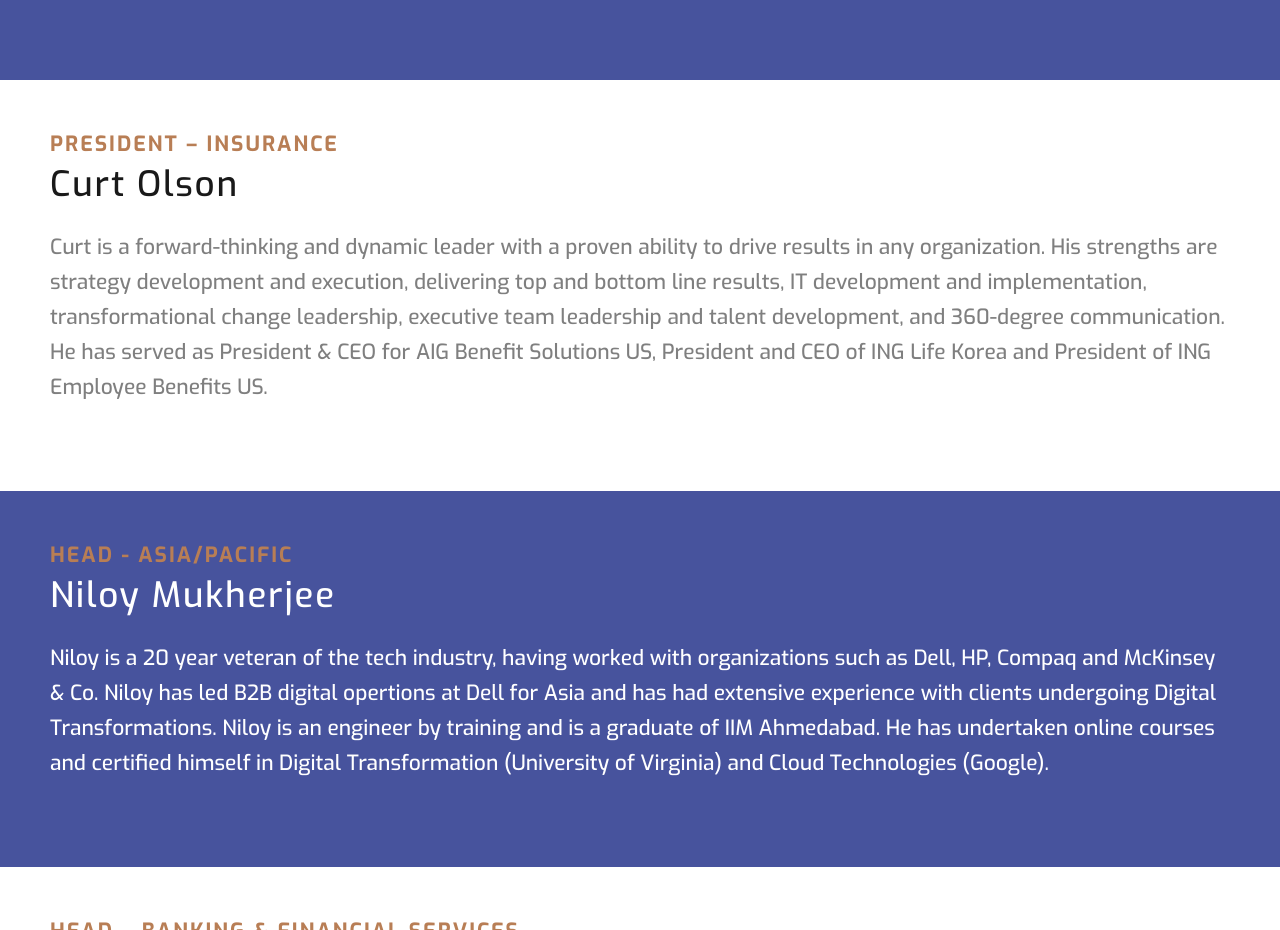
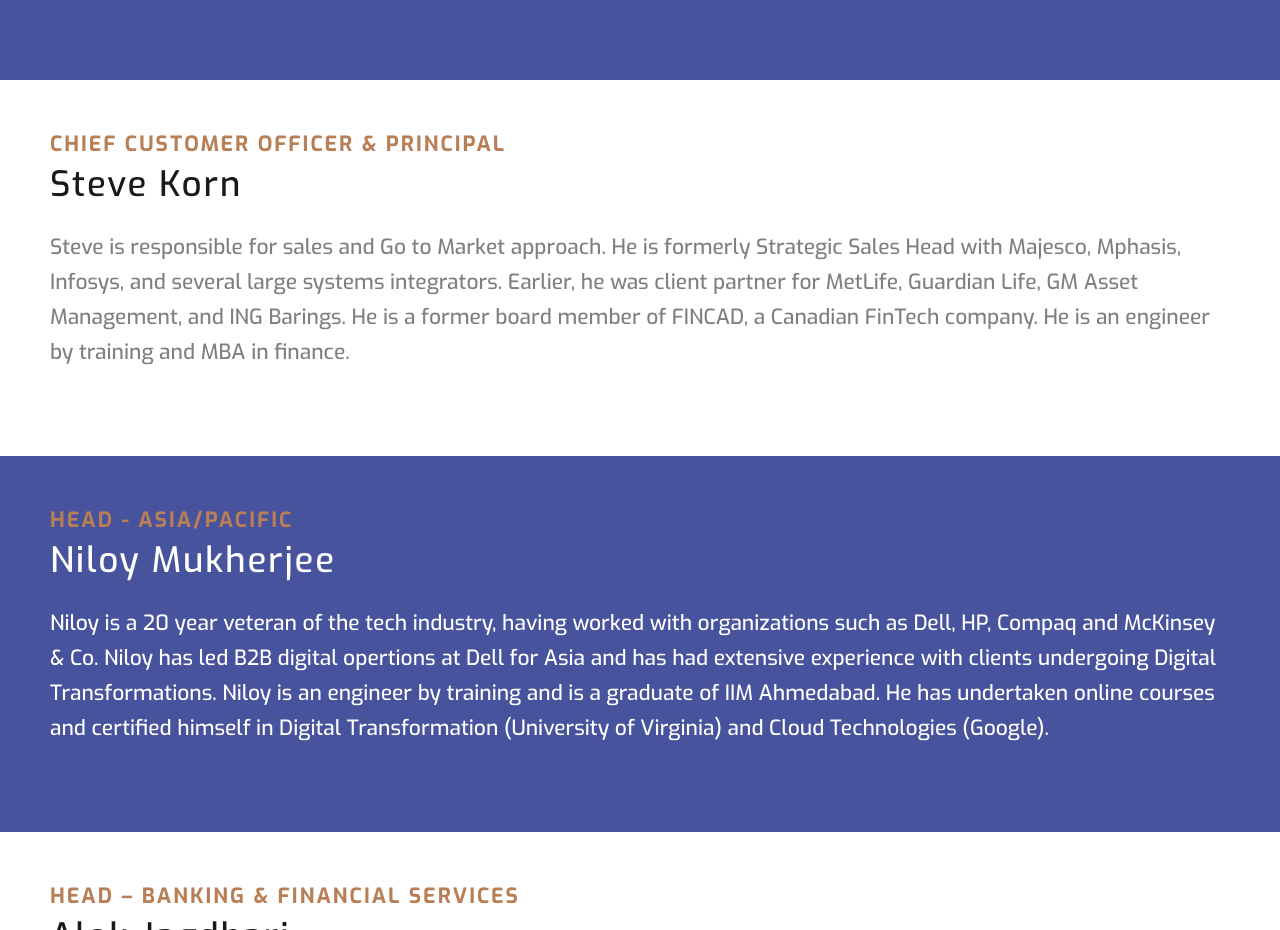
Before and after one commit to amakhija/gogestalt, a plain HTML site: page our-team.html in a window 1280 px wide. Shown: the part 1620-2550 px from the top of the page. Drawn offline with Linux system fonts and the light colour scheme; a script that the page names is missing.

Commit message:
Update our-team.html
Replaced "Curt Olson" profile description by "Steve Korn"

```diff
--- a/our-team.html
+++ b/our-team.html
@@ -258,10 +258,10 @@
                             <div class="description-info-inner-2">
 
                                 <div class="section-header align-left">
-                                    <p class="important">President – Insurance</p>
-                                    <h2 class="section-heading">Curt Olson</h2>
+                                    <p class="important">Chief Customer Officer & Principal</p>
+                                    <h2 class="section-heading">Steve Korn</h2>
 
-                                    <p class="line-height-l"> Curt is a forward-thinking and dynamic leader with a proven ability to drive results in any organization. His strengths are strategy development and execution, delivering top and bottom line results, IT development and implementation, transformational change leadership, executive team leadership and talent development, and 360-degree communication. He has served as President & CEO for AIG Benefit Solutions US, President and CEO of ING Life Korea and President of ING Employee Benefits US.</p> <br>
+                                    <p class="line-height-l"> Steve is responsible for sales and Go to Market approach. He is formerly Strategic Sales Head with Majesco, Mphasis, Infosys, and several large systems integrators. Earlier, he was client partner for MetLife, Guardian Life, GM Asset Management, and ING Barings. He is a former board member of FINCAD, a Canadian FinTech company. He is an engineer by training and MBA in finance.</p> <br>
 
                                 </div>
 
```
